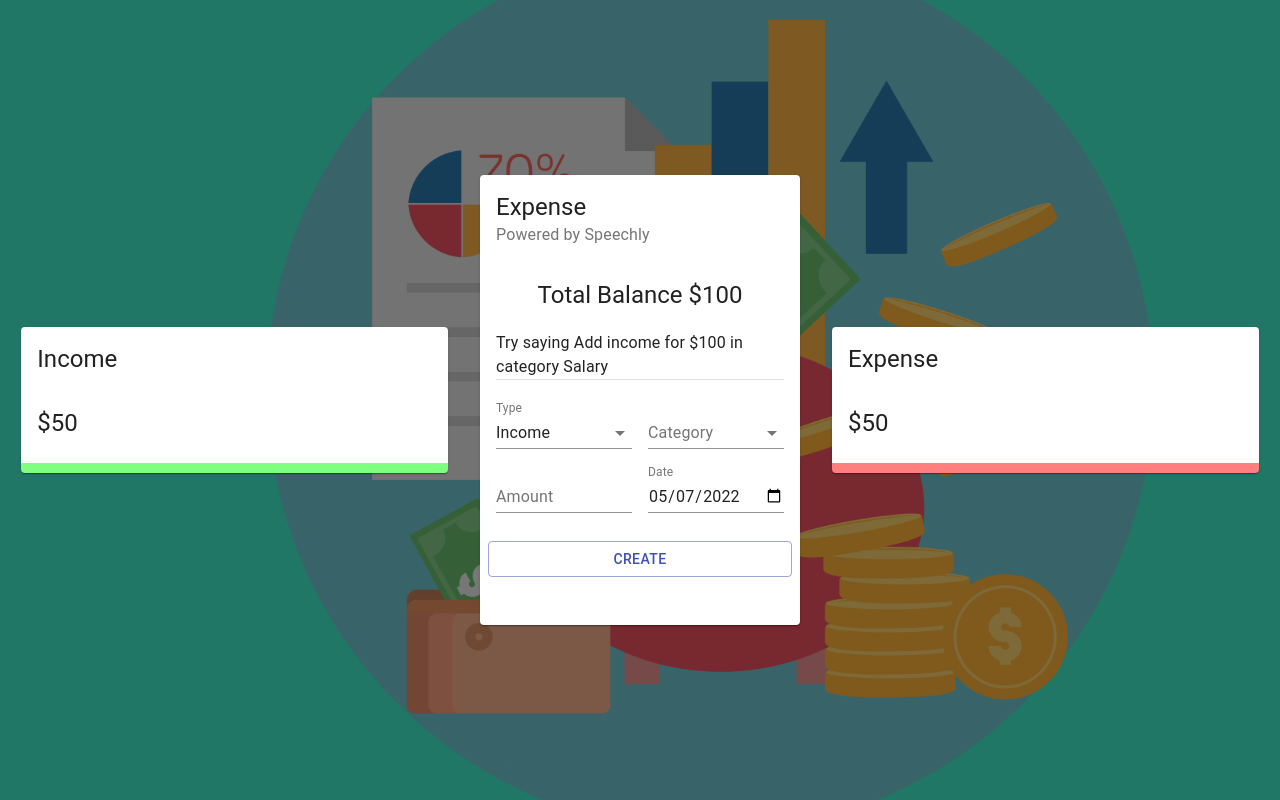
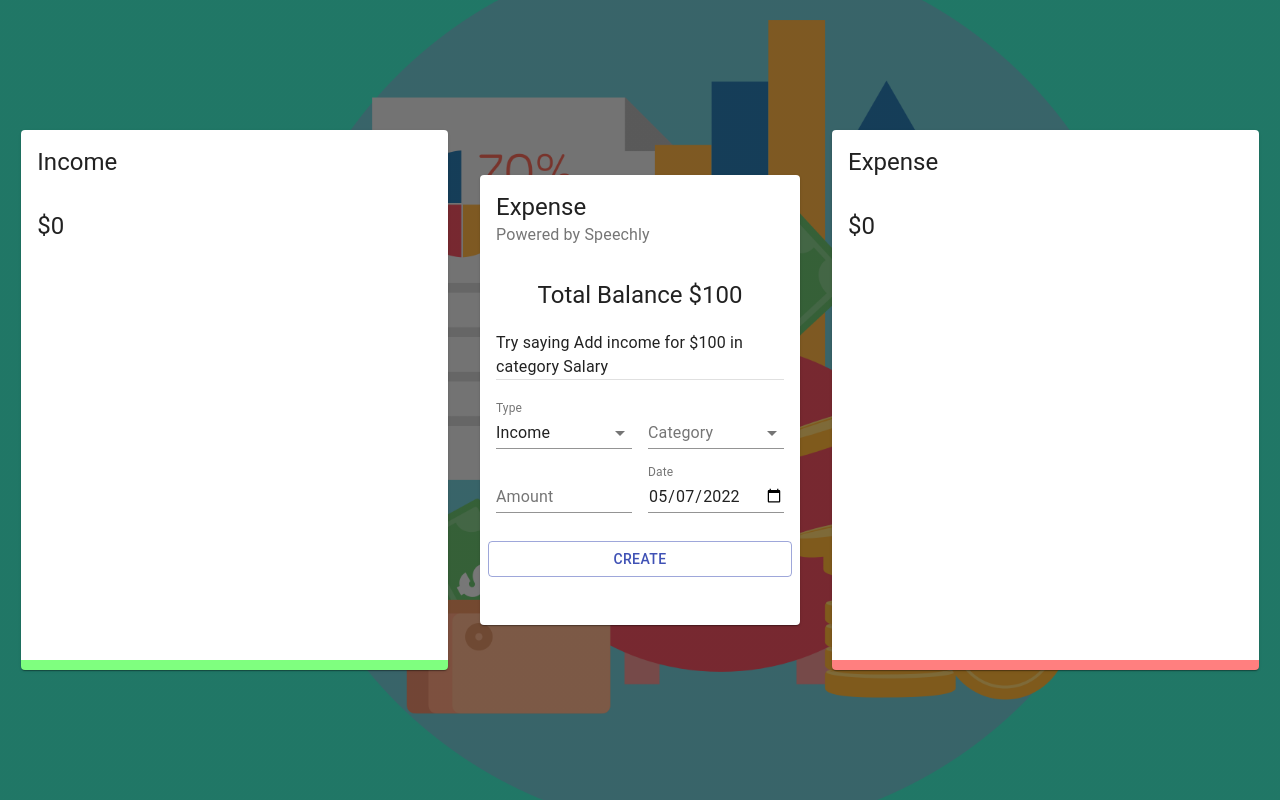
Before and after one commit to nwabuezenonso/voice-powered-budget-tracker, a React (Create React App) app: page / in a window 1280 px wide. Built offline with nearby package versions, Linux system fonts and the light colour scheme.

Commit message:
creating a file to handle transaction for adding and removing data, importing the transaction file and debugging

```diff
--- a/src/components/Details/Details.jsx
+++ b/src/components/Details/Details.jsx
@@ -4,19 +4,23 @@
 // importing card component from material UI
 import { Card, CardHeader, CardContent, Typography } from '@material-ui/core';
 // importing doughnut from react-chartjs-2
+import 'chart.js/auto';
 import { Doughnut } from 'react-chartjs-2';
 // importing styles
 import useStyles from './styles'
+import useTransactions from '../../useTransactions';
+
 
 const Details = ({ title }) => {
-  const classes = useStyles()
+  const classes = useStyles();
+  const { total, chartData } = useTransactions(title)
   return (
     //   adding the title dynamically from the props
     <Card className={title === 'Income' ? classes.income : classes.expense}>
       <CardHeader title= {title} />
       <CardContent>
-        <Typography variant='h5'>$50</Typography>
-        {/* <Doughnut /> */}
+        <Typography variant='h5'>${total}</Typography>
+        <Doughnut data={chartData}/>
       </CardContent>
     </Card>
   )
--- a/src/context/context.js
+++ b/src/context/context.js
@@ -18,7 +18,6 @@
    const deleteTransaction = (id) =>   dispatch({ type: 'DELETE_TRANSACTION', payload: id});
    const addTransaction = (transaction) => dispatch({ type: 'ADD_TRANSACTION', payload: transaction});
 
-   console.log(transactions)
    return (
         <ExpenseTrackerContext.Provider value={{
             transactions,
--- /dev/null
+++ b/src/useTransactions.js
@@ -0,0 +1,51 @@
+//  CREATING A CUSTOM HOOKS TO ADD DATA IN THE CARD
+// import context
+import { useContext } from 'react';
+// import expense tracker
+import { ExpenseTrackerContext } from './context/context';
+// import categories
+import { incomeCategories, expenseCategories, resetCategories } from './constants/categories';
+
+// create a use transaction custom hooks( arrow function starting with use)
+const useTransactions = (title) => {
+// reset the categories
+  resetCategories();
+ // take out the transaction
+  const { transactions } = useContext(ExpenseTrackerContext);
+
+  // specify the type with the title(income or expense)
+  const transactionsPerType = transactions.filter((t) => t.type === title);
+
+  // reduce is used to sum up the number in an array( accumulator  = accumulator + current value) and inital value in the specific type
+  const total =transactionsPerType.reduce((acc, currVal) => acc += currVal.amount, 0)
+
+   //   CALCULATING TOTAL FOR EACH CATEGORY
+  // condtional statement for categories
+  const categories = title === 'Income' ? incomeCategories : expenseCategories
+
+    console.log({transactionsPerType, total, categories})
+
+    // specifying  a function for each transaction
+    transactionsPerType.forEach((t) => {
+        // find the type
+        const category = categories.find((c) => c.type === t.category)
+
+        // add up the value of the current amount with the transaction amount
+        if(category) category.amount += t.amount
+    });
+
+    // filter out the category greater than zero
+    const filteredCategories = categories.filter((c) => c.amount > 0)
+
+    //  creating our charts
+    const chartData = {
+        datasets: [{
+          data: filteredCategories.map((c) => c.amount),
+          backgroundColor: filteredCategories.map((c) => c.color),
+        }],
+        labels: filteredCategories.map((c) => c.type),
+    };
+    return {  total, chartData}
+};
+
+export default useTransactions;
```
Also changed, not shown: src/components/Main/Form/Form.jsx (+5 -5 lines), 1 other file (tests, documents, lock files or other folders).
